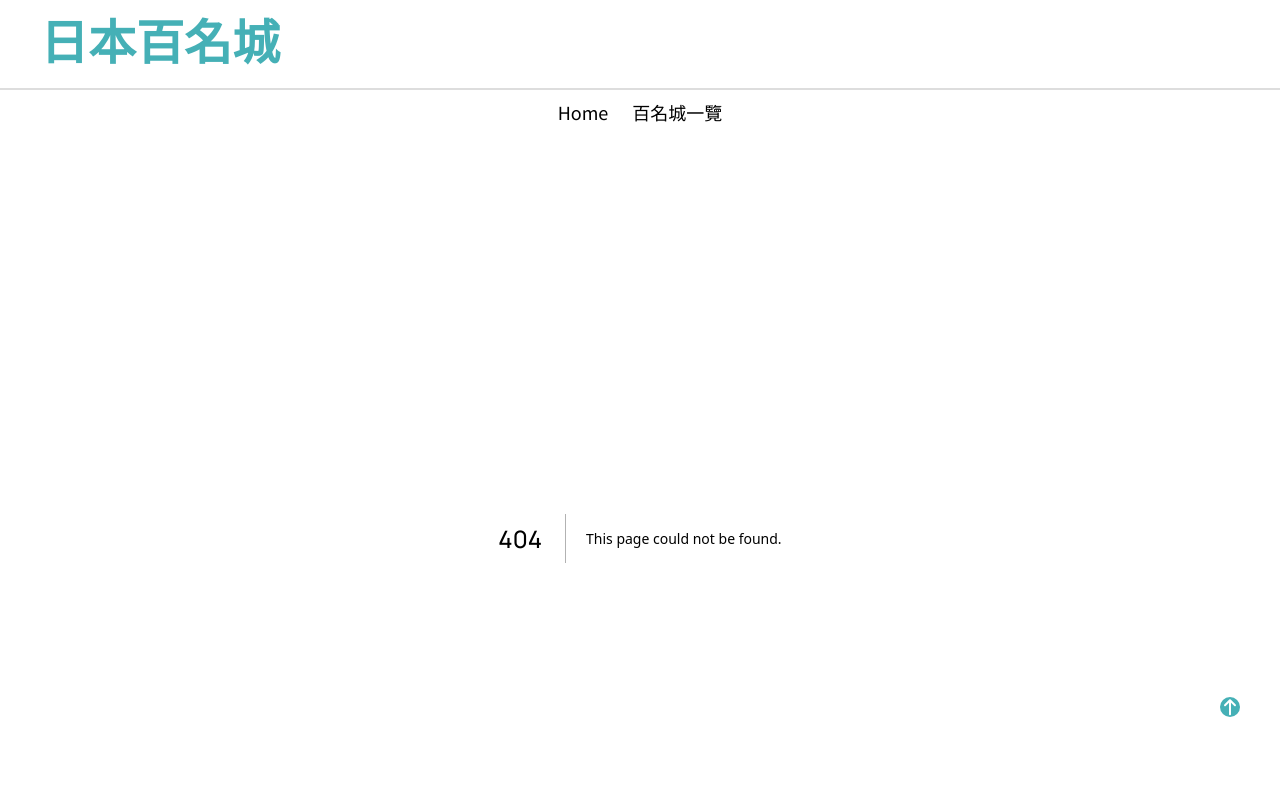
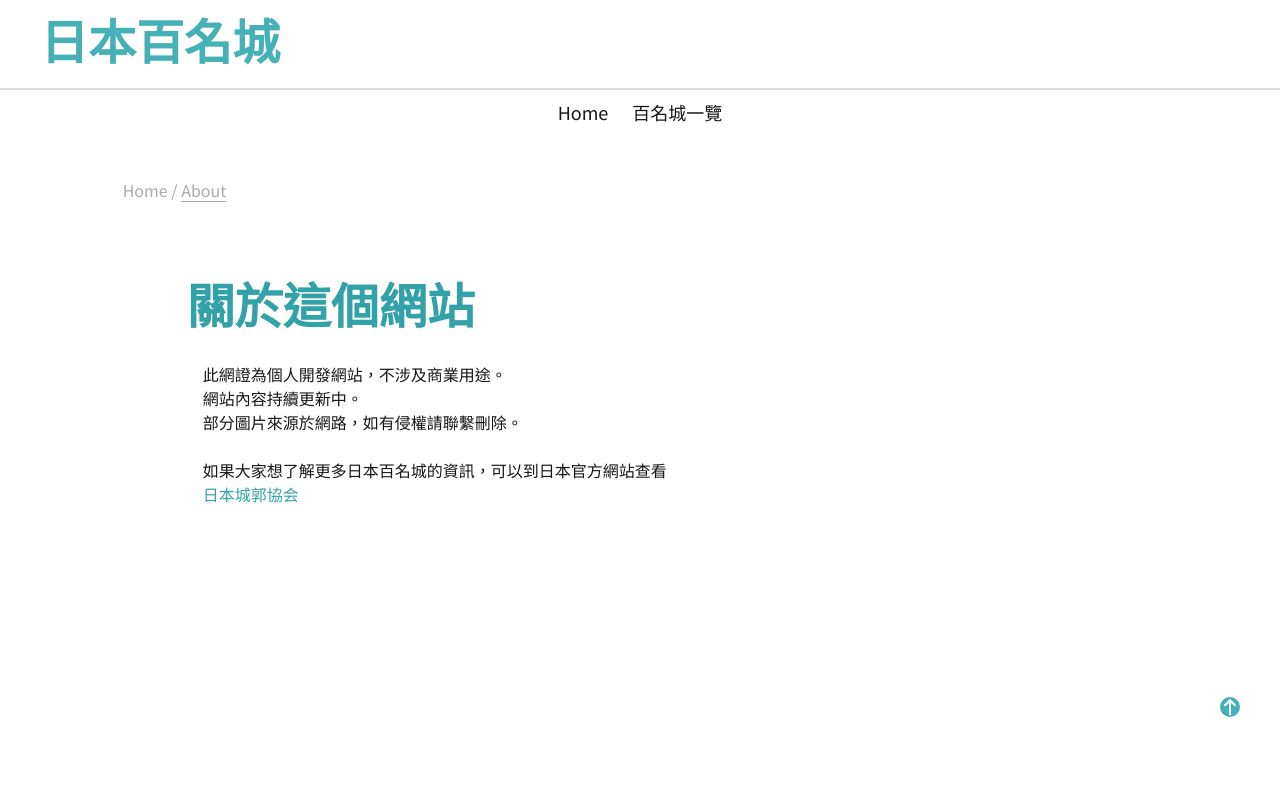
Before and after one commit to ksindesign/jp-100-castles, a Next.js app: page /page/about in a window 1280 px wide. Before the commit this address had no page. Shown: the top 800 px of the page. Built offline with nearby package versions, Linux system fonts and the light colour scheme; a web font is replaced by a local one.

Commit message:
added About page

```diff
--- /dev/null
+++ b/app/page/about/page.tsx
@@ -0,0 +1,28 @@
+import Link from 'next/link';
+
+export default function Page() {
+  return (
+    <div className='max-w-5xl mx-auto min-h-screen bg-white px-4 py-8'>
+      <h1 className='text-theme-400 text-5xl mb-8 font-bold'>關於這個網站</h1>
+
+      <section className='mb-12'>
+        <div>
+          <p>此網證為個人開發網站，不涉及商業用途。</p>
+          <p>網站內容持續更新中。</p>
+          <p>部分圖片來源於網路，如有侵權請聯繫刪除。</p>
+        </div>
+
+        <div className='mt-6'>
+          <h3>如果大家想了解更多日本百名城的資訊，可以到日本官方網站查看</h3>
+          <Link
+            href='https://jokaku.jp/business/great-castles/'
+            target='_blank'
+            className='text-theme-400'
+          >
+            日本城郭協会
+          </Link>
+        </div>
+      </section>
+    </div>
+  );
+}
--- /dev/null
+++ b/app/page/layout.tsx
@@ -0,0 +1,20 @@
+'use client';
+import NextBreadcrumb from '../ui/components/NextBreadcrumb';
+
+export default function Layout({ children }: { children: React.ReactNode }) {
+  return (
+    <div className='md:flex mx-auto gap-30 mt-10 md:w-10/12 md:justify-center max-w-[800]'>
+      <div className='md:overflow-hidden mx-4 min-h-[80vh] md:w-7xl md:min-w-[800] w-full'>
+        <NextBreadcrumb
+          homeElement='Home'
+          separator={<span> / </span>}
+          activeClasses='underline underline-offset-4'
+          containerClasses=''
+          capitalizeLinks
+          customLabels={null}
+        />
+        <div className='p-6 md:overflow-y-auto md:p-12'>{children}</div>
+      </div>
+    </div>
+  );
+}
--- a/app/ui/components/MobileNav.tsx
+++ b/app/ui/components/MobileNav.tsx
@@ -7,7 +7,6 @@ import {
   faHouse,
   faMap,
   faCircleInfo,
-  faPhone,
 } from '@fortawesome/free-solid-svg-icons';
 
 const styles = {
@@ -81,16 +80,6 @@ export default function MobileNav() {
             關於我們
           </li>
         </Link>
-        <Link href={'/contact'}>
-          <li className={styles.mobileNavItem}>
-            <FontAwesomeIcon
-              icon={faPhone}
-              width={16}
-              className={styles.mobileNavItemIcon}
-            />
-            聯絡我們
-          </li>
-        </Link>
       </ul>
     </div>
   );
--- a/next.config.ts
+++ b/next.config.ts
@@ -13,6 +13,14 @@ const nextConfig: NextConfig = {
       },
     ],
   },
+  async rewrites() {
+    return [
+      {
+        source: '/:slug',
+        destination: '/page/:slug',
+      },
+    ];
+  },
 };
 
 export default nextConfig;
```
